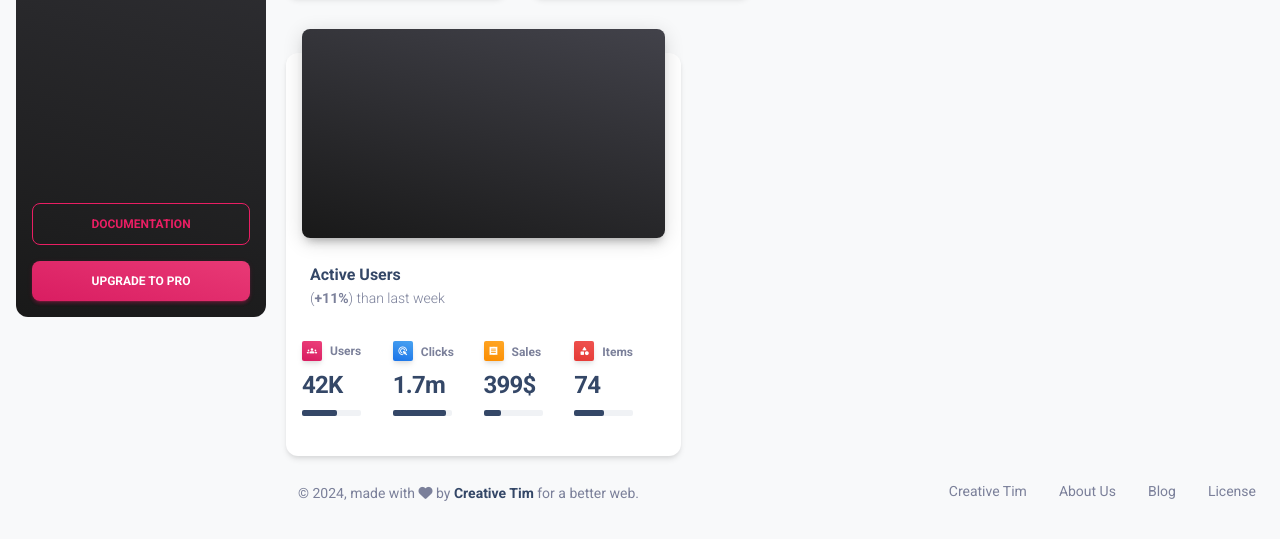
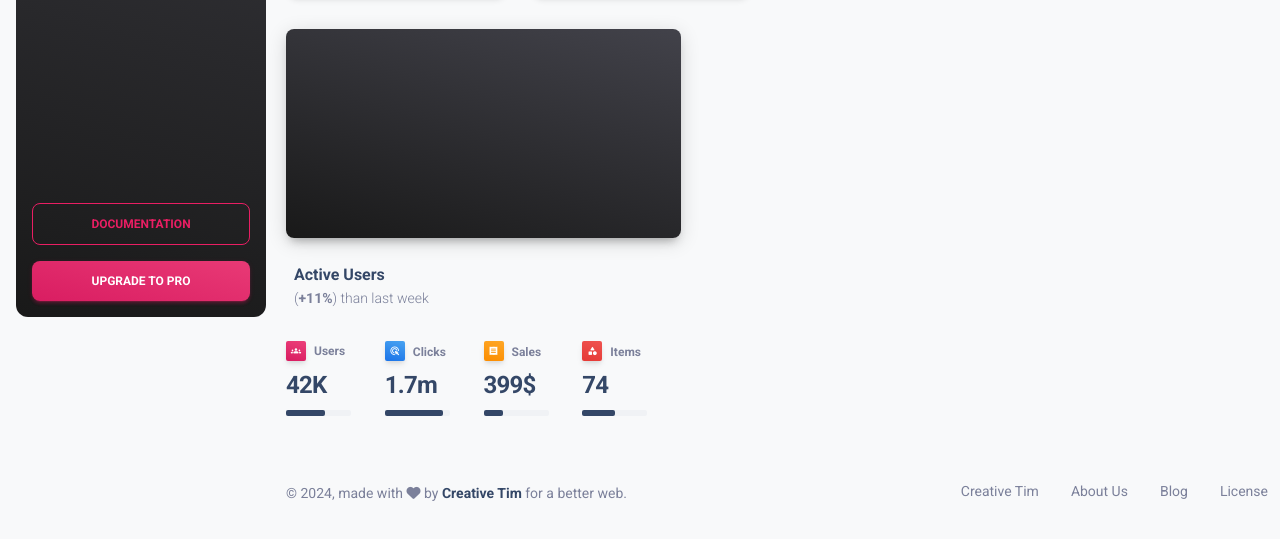
Before and after one commit to NeeasTooID/Dash-LinucxApi, a plain HTML site: page index.html in a window 1280 px wide. Shown: the part 467-1006 px from the top of the page. Drawn offline with Linux system fonts and the light colour scheme.

Commit message:
update index.html

```diff
--- a/index.html
+++ b/index.html
@@ -162,8 +162,6 @@
         <!-- Active Users Card -->
 <div class="row mt-4">
   <div class="col-lg-5 mb-lg-0 mb-4">
-    <div class="card z-index-2 mt-4">
-      <div class="card-body mt-n5 px-3">
         <div class="bg-gradient-dark shadow-dark border-radius-lg py-3 pe-1 mb-3">
           <div class="chart">
             <canvas id="chart-bars" class="chart-canvas" height="170"></canvas>
```
